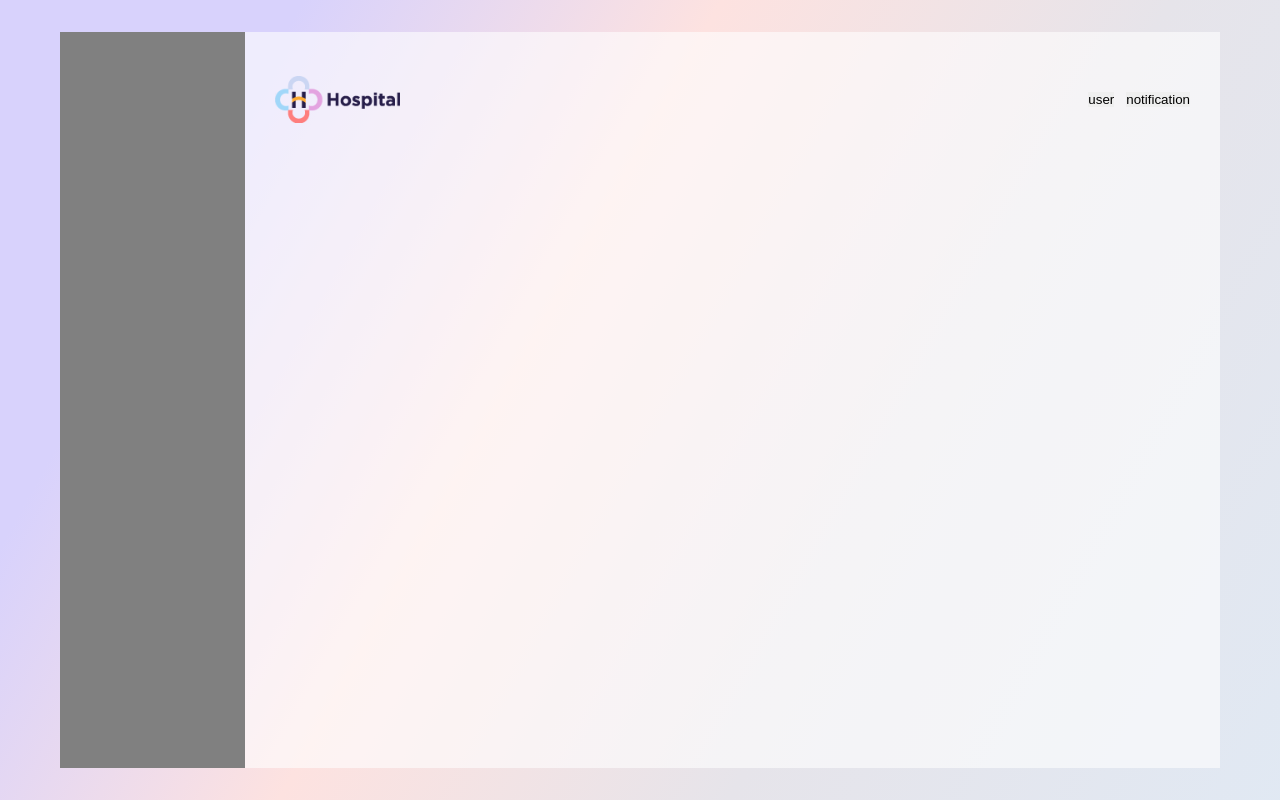
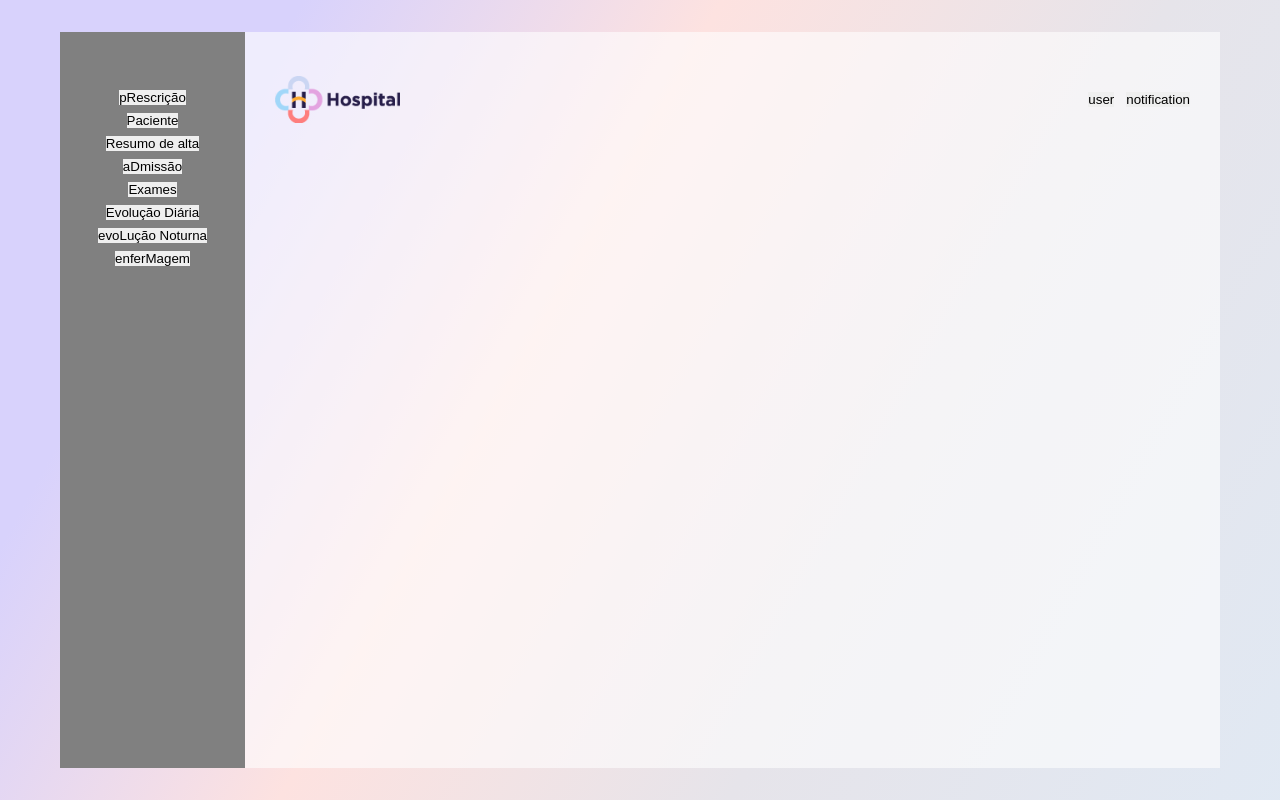
Before and after one commit to DanielReezende/dashboard-hospital, a React (Vite) app: page / in a window 1280 px wide. Built offline with nearby package versions, Linux system fonts and the light colour scheme.

Commit message:
Inicio do sidebar

```diff
--- a/src/pages/private/Home/home.module.css
+++ b/src/pages/private/Home/home.module.css
@@ -15,6 +15,7 @@
 
   display: grid;
   grid-template-columns: 185px auto;
+
 }
 
 .container aside {
@@ -28,6 +29,13 @@
 }
 
 .sidebar {
+  width: 100%;
+  display: flex;
+  flex-direction: column;
+  align-items: center;
+  gap: 0.5rem;
+
+  padding: 3.625rem 0rem;
 
 }
 
--- a/src/pages/private/Home/index.tsx
+++ b/src/pages/private/Home/index.tsx
@@ -4,7 +4,16 @@ export function Home () {
   return (
     <div className={styles.background}>
       <main className={styles.container}>
-        <aside></aside>
+        <aside className={styles.sidebar}>
+              <button>pRescrição</button>
+              <button>Paciente</button>
+              <button>Resumo de alta</button>
+              <button>aDmissão</button>
+              <button>Exames</button>
+              <button>Evolução Diária</button>
+              <button>evoLução Noturna</button>
+              <button>enferMagem</button>
+        </aside>
 
         <div className={styles.content}>
           <header className={styles.header}>
```
